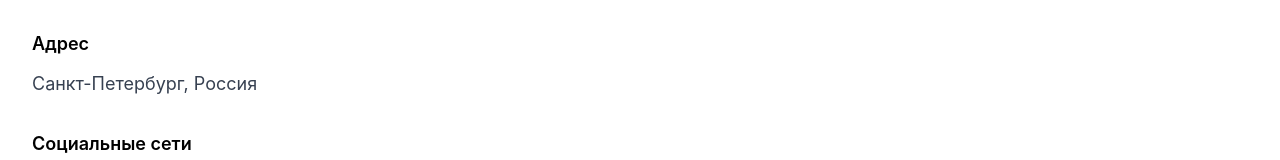
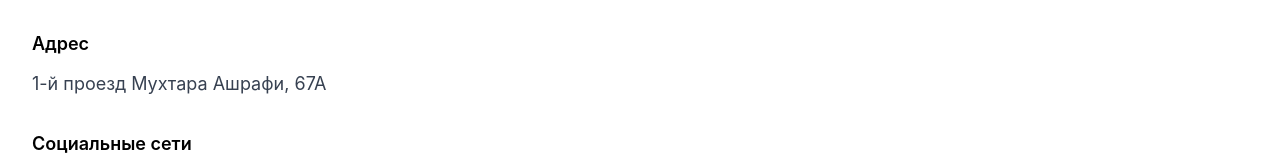
Before and after one commit to ravmiraziz/Sanatcore, a Next.js app: page /contacts in a window 1280 px wide. Shown: the part 510-670 px from the top of the page. Built offline with nearby package versions, Linux system fonts and the light colour scheme.

Commit message:
feat: update physical address to 1-y proezd Muxtor Ashrafi 67A across all languages

```diff
--- a/src/app/contacts/ContactsContent.tsx
+++ b/src/app/contacts/ContactsContent.tsx
@@ -55,11 +55,11 @@ export default function ContactsContent() {
   const getAddress = () => {
     switch (language) {
       case 'uz':
-        return 'Sankt-Peterburg, Rossiya';
+        return '1-y proezd Muxtor Ashrafi, 67A';
       case 'en':
-        return 'St. Petersburg, Russia';
+        return '1-y street Muhtor Ashrafiy, 67A';
       default:
-        return 'Санкт-Петербург, Россия';
+        return '1-й проезд Мухтара Ашрафи, 67А';
     }
   };
 
```
